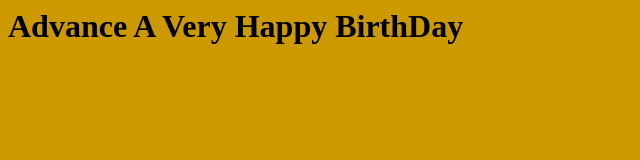
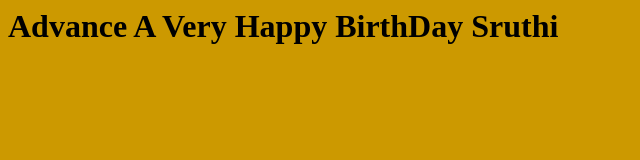
Before and after one commit to asmaeshu/repo1, a plain HTML site: page index.html in a window 1280 px wide. Shown: the whole page, without its empty margins (0-640 px from the left). Drawn offline with Linux system fonts and the light colour scheme.

Commit message:
Update index.html

```diff
--- a/index.html
+++ b/index.html
@@ -1,5 +1,5 @@
 <html>
 <body bgcolor="#CC9900">
-<h1>Advance A Very Happy BirthDay </h1>
+<h1>Advance A Very Happy BirthDay Sruthi</h1>
 </body>
 </html>
```
